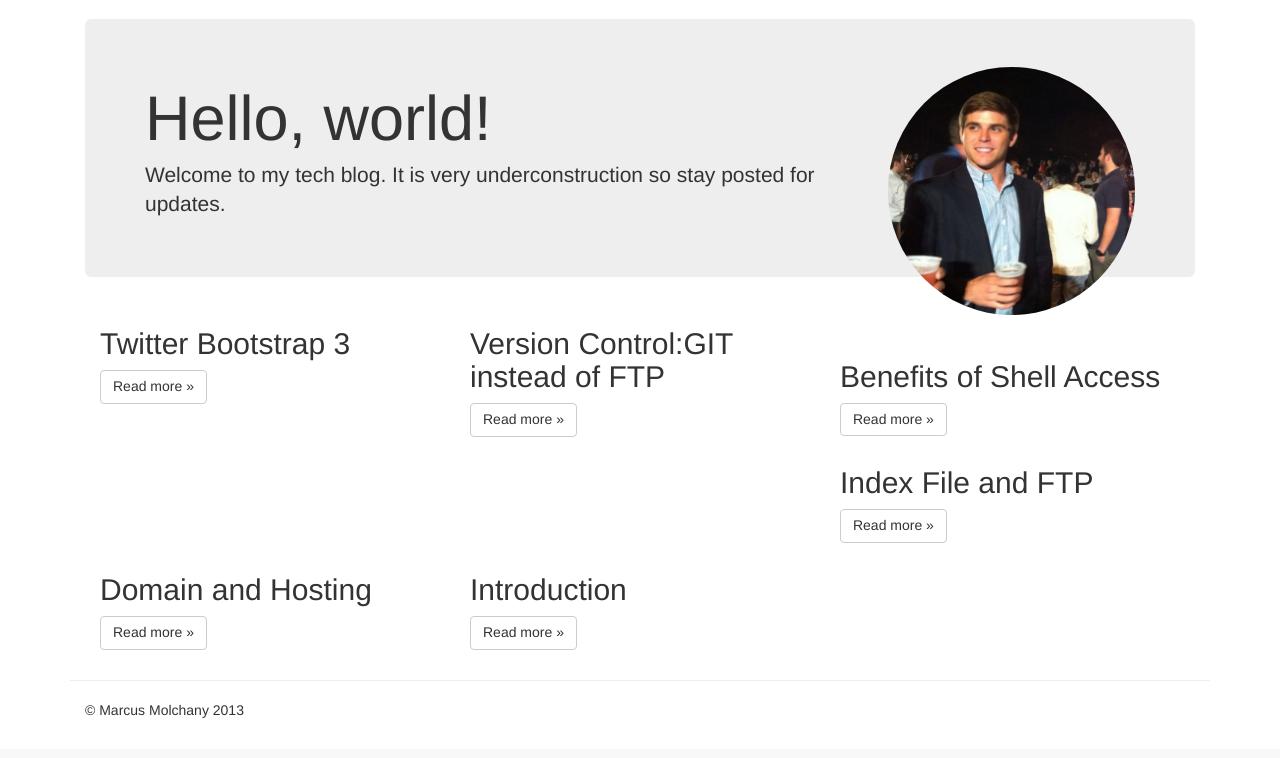
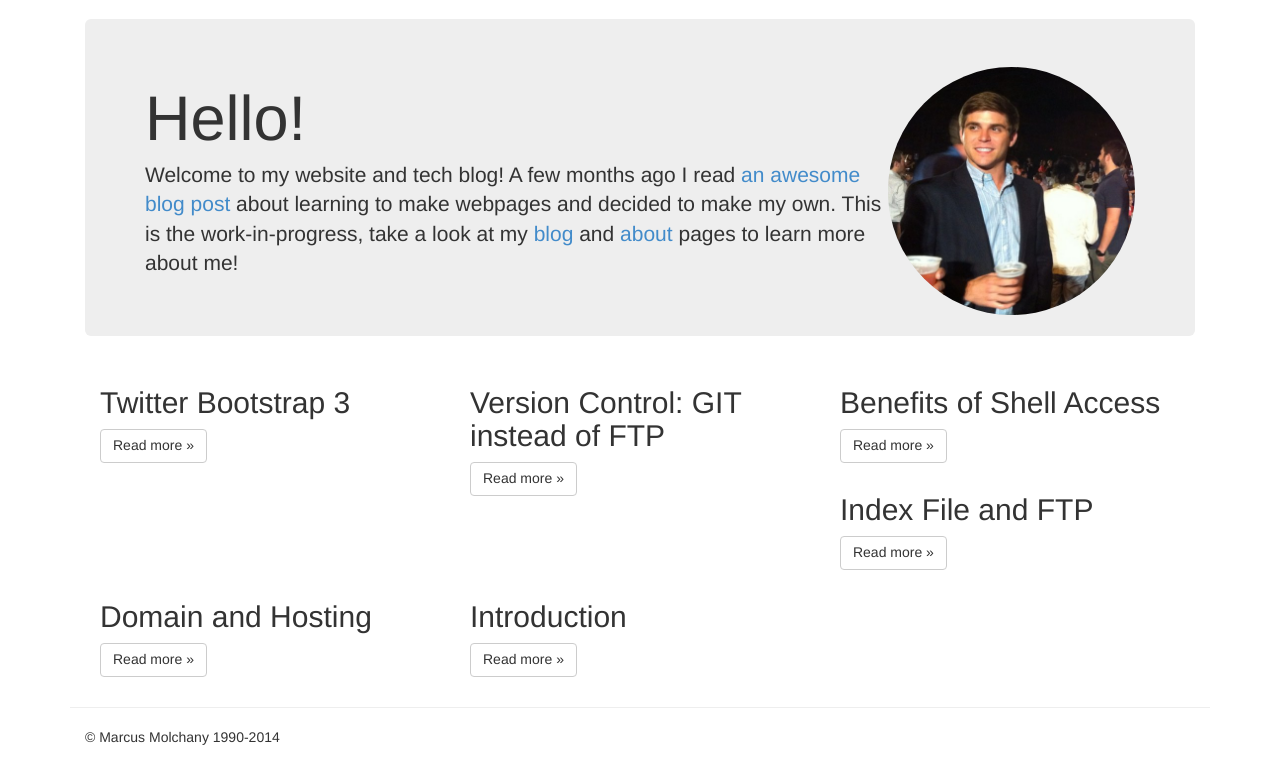
Before and after one commit to marcusmolchany/blog_php, a PHP site: page / in a window 1280 px wide. Shown: the part 51-809 px from the top of the page. Before the commit the page ends 769 px from the top, so only its background shows below. Run offline with PHP 8.4, Linux system fonts and the light colour scheme; data that the repository does not hold is empty.

Commit message:
added some final touches to each of the main pages, fixed the footer.

```diff
--- a/index.php
+++ b/index.php
@@ -28,9 +28,13 @@
             <button type="button" class="btn btn-primary btn-xs" data-toggle="offcanvas">Toggle nav</button>
           </p>
           <div class="jumbotron">
-	          <img src="<?php echo $_SERVER['DOC_ROOT']; ?>/images/profile.jpg" class="img-circle img-responsive" id="profile">
-            <h1>Hello, world!</h1>
-            <p>Welcome to my tech blog. It is very underconstruction so stay posted for updates.</p>
+	          <img src="<?php echo $_SERVER['DOC_ROOT']; ?>/images/profile.jpg" class="img-circle img-responsive" id="profile"/>
+            <h1>Hello!</h1>
+            <p>
+              Welcome to my website and tech blog! A few months ago I read <a href="http://blog.jenniferdewalt.com/post/46892312080/day-1-the-beginning">an awesome blog post</a>
+              about learning to make webpages and decided to make my own. This is the work-in-progress, take a look at my <a href='/blog'>blog</a> and
+              <a href='/about'>about</a> pages to learn more about me!
+            </p>
           </div>
           <div class="row">
             <div class="col-6 col-sm-6 col-lg-4">
@@ -38,7 +42,7 @@
               <p><a class="btn btn-default" href=<?php echo "'" . $_SERVER['DOC_ROOT'] . "/blog'"?>>Read more &raquo;</a></p>
             </div><!--/span-->
             <div class="col-6 col-sm-6 col-lg-4">
-              <h2>Version Control:GIT instead of FTP</h2>
+              <h2>Version Control: GIT instead of FTP</h2>
               <p><a class="btn btn-default" href=<?php echo "'" . $_SERVER['DOC_ROOT'] . "/blog'"?>>Read more &raquo;</a></p>
             </div><!--/span-->
             <div class="col-6 col-sm-6 col-lg-4">
--- a/src/common/Footer.php
+++ b/src/common/Footer.php
@@ -8,7 +8,7 @@ class Footer {
       <hr>
 
       <footer>
-        <p>&copy; Marcus Molchany 2013</p>
+        <p>&copy; Marcus Molchany 1990-2014</p>
       </footer>
 	  ";
 	}
```
Also changed, not shown: about/index.php (+7 -2 lines), blog/index.php (+7 -3 lines).
